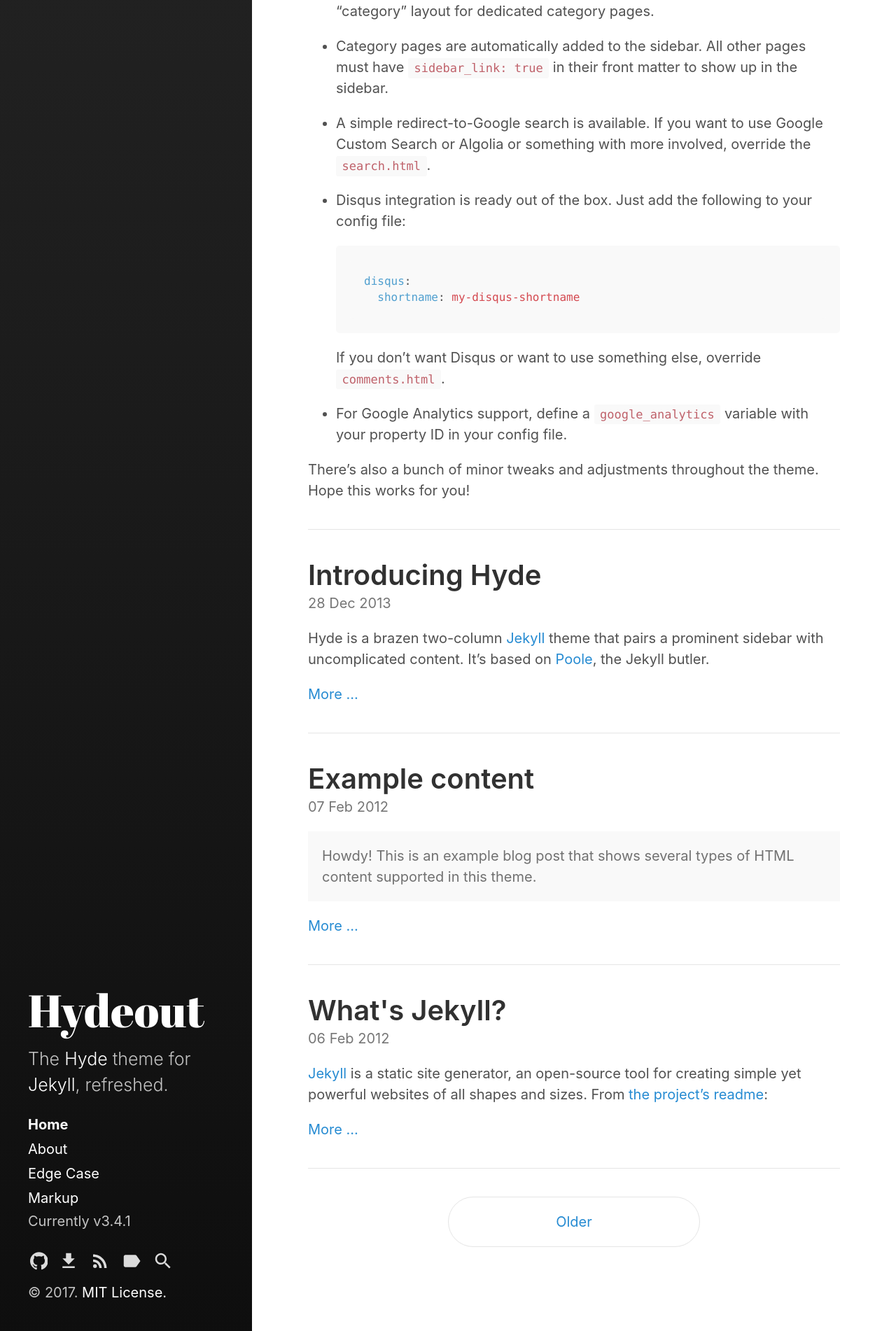
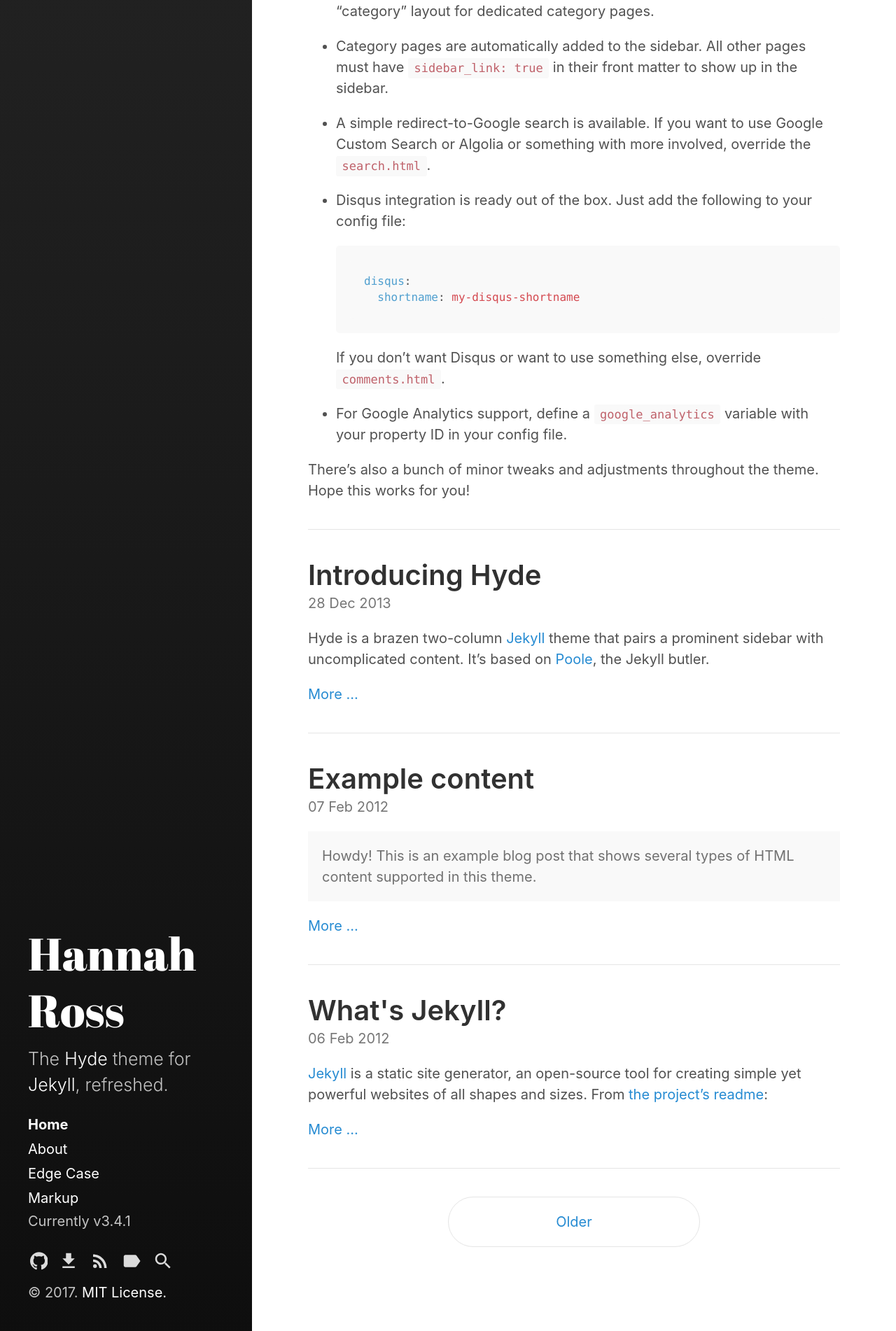
Before and after one commit to hkross/hkross.github.io, a Jekyll site: the page built from index.html, in a window 1280 px wide. Shown: the part 1712-3614 px from the top of the page at 70% size. Built offline with Jekyll 4.4.1, drawn with Linux system fonts in a browser that asks for light colours; the list of posts is cut into pages by our own code.

Commit message:
modified title

```diff
--- a/_config.yml
+++ b/_config.yml
@@ -3,8 +3,8 @@ markdown:         kramdown
 highlighter:      rouge
 
 # Setup
-title:            Hydeout
-tagline:          'A Jekyll theme'
+title:            Hannah Ross
+tagline:          'My website.'
 description:      'The <a href="http://hyde.getpoole.com" target="_blank">Hyde</a> theme for <a href="http://jekyllrb.com" target="_blank">Jekyll</a>, refreshed.'
 url:              https://fongandrew.github.io/hydeout
 baseurl:          # the optional subpath of your site, e.g. "/blog"
```
